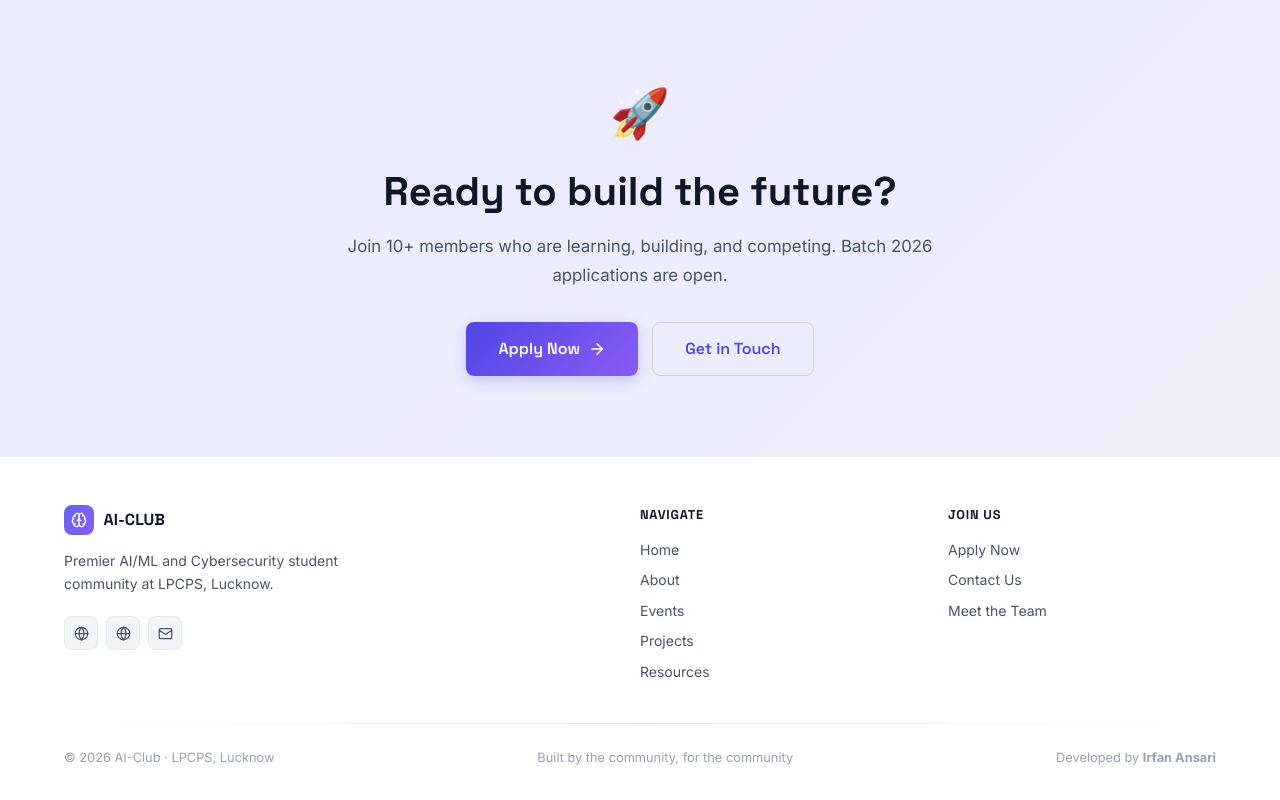
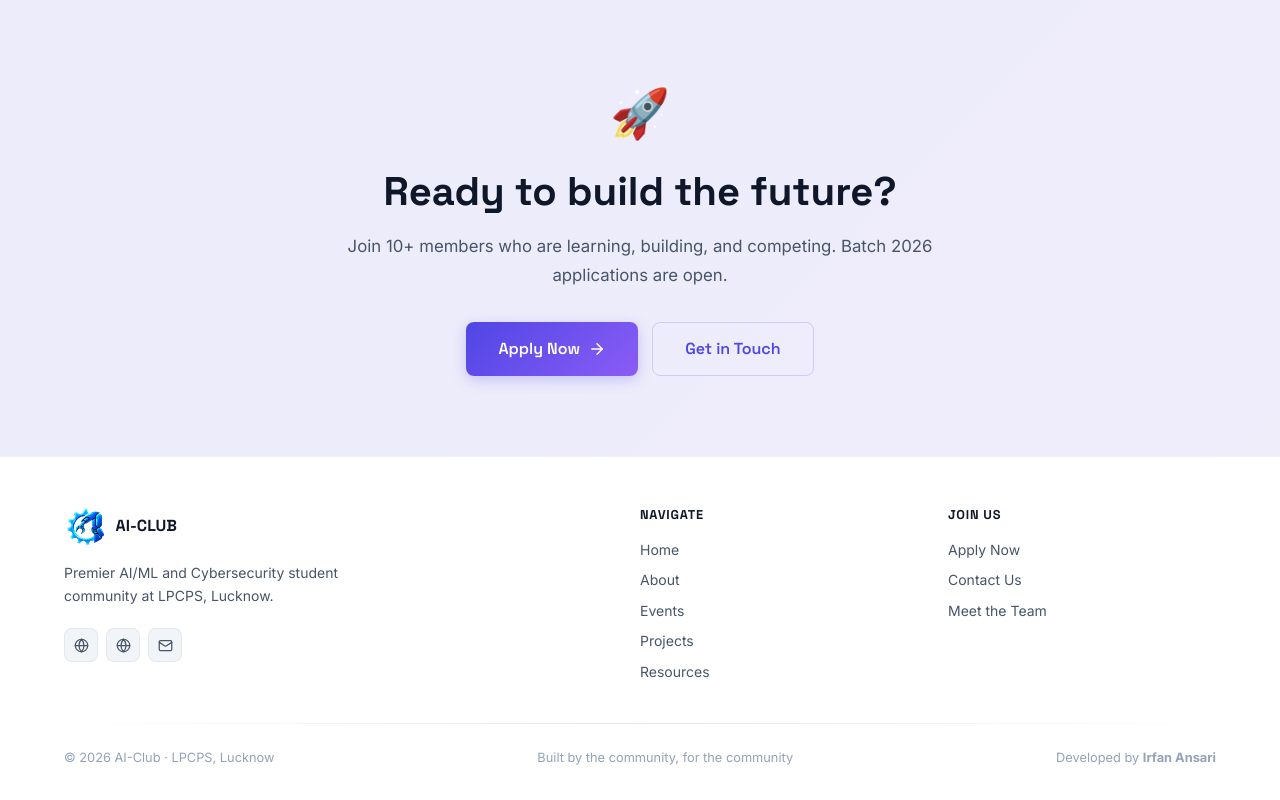
Before and after one commit to Mohammad032004/aiclublpcps, a Next.js app: page / in a window 1280 px wide. Shown: the part 2663-3463 px from the top of the page. Built offline with nearby package versions, Linux system fonts and the light colour scheme; no server answers; the database is empty.

Commit message:
footer content update

```diff
--- a/components/layout/Footer.tsx
+++ b/components/layout/Footer.tsx
@@ -1,5 +1,6 @@
+import Image from "next/image";
 import Link from "next/link";
-import { Brain, Globe, Mail } from "lucide-react";
+import { Globe, Mail } from "lucide-react";
 
 export default function Footer() {
   return (
@@ -29,20 +30,27 @@ export default function Footer() {
                 marginBottom: "0.875rem",
               }}
             >
+              {/* Actual AI Club Logo */}
               <div
                 style={{
-                  width: 30,
-                  height: 30,
-                  borderRadius: 8,
-                  background: "linear-gradient(135deg,#6366f1,#8b5cf6)",
-                  display: "flex",
-                  alignItems: "center",
-                  justifyContent: "center",
+                  width: 42,
+                  height: 42,
+                  position: "relative",
+                  flexShrink: 0,
                 }}
               >
-                <Brain size={16} color="white" />
+                <Image
+                  src="/ai-club-logo.png"
+                  alt="AI Club Logo"
+                  fill
+                  sizes="42px"
+                  style={{
+                    objectFit: "contain",
+                  }}
+                />
               </div>
 
+              {/* AI Club Name */}
               <span
                 style={{
                   fontFamily: "'Space Grotesk',sans-serif",
@@ -67,13 +75,14 @@ export default function Footer() {
               Lucknow.
             </p>
 
+            {/* Social Links */}
             <div style={{ display: "flex", gap: "0.5rem" }}>
               {[
                 { icon: Globe, href: "#", label: "GitHub" },
                 { icon: Globe, href: "#", label: "LinkedIn" },
                 {
                   icon: Mail,
-                  href: "mailto:aiclub@lpcps.org",
+                  href: "mailto:aiclublpcps07@gmail.com",
                   label: "Email",
                 },
               ].map((s) => (
```
